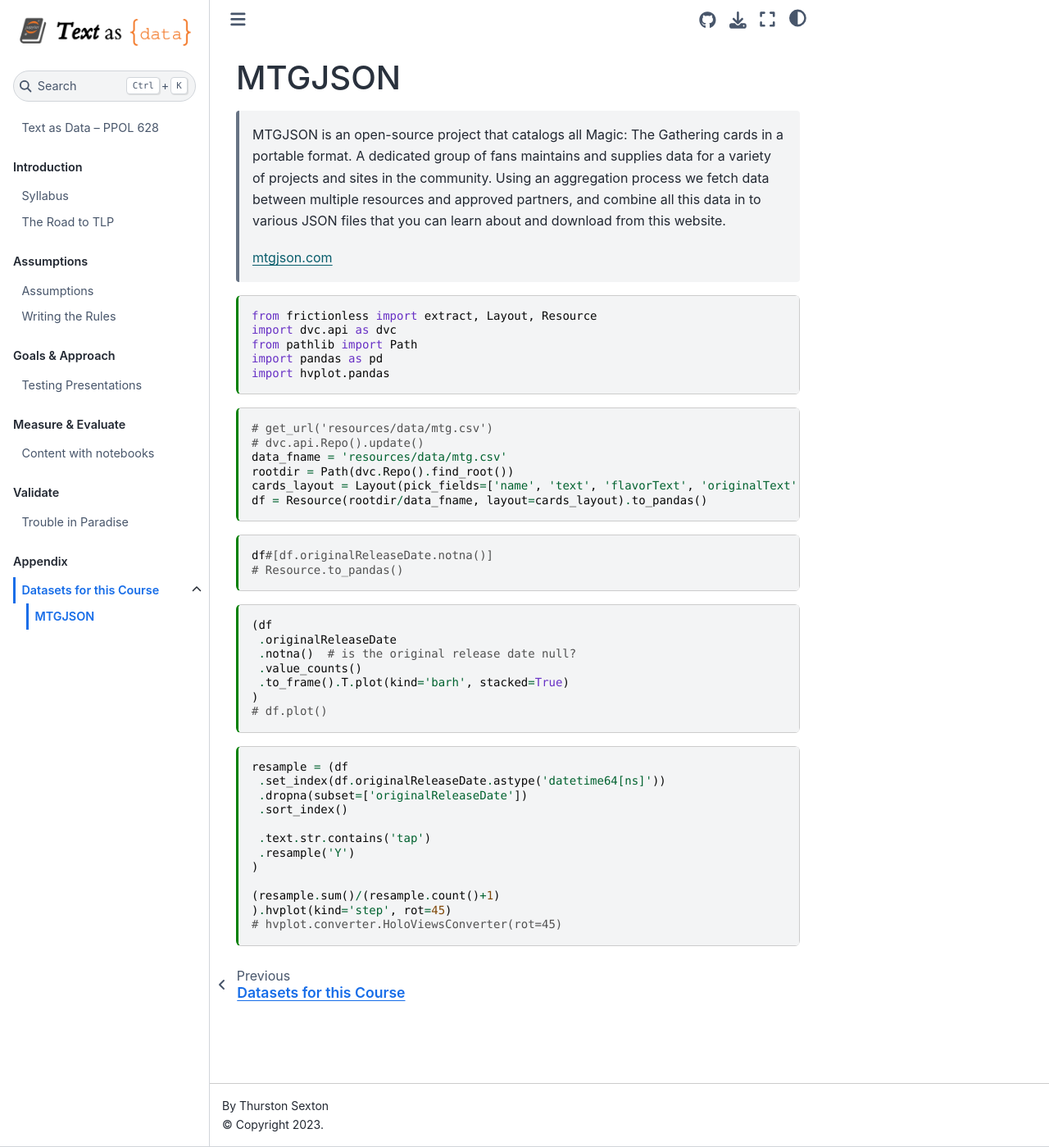
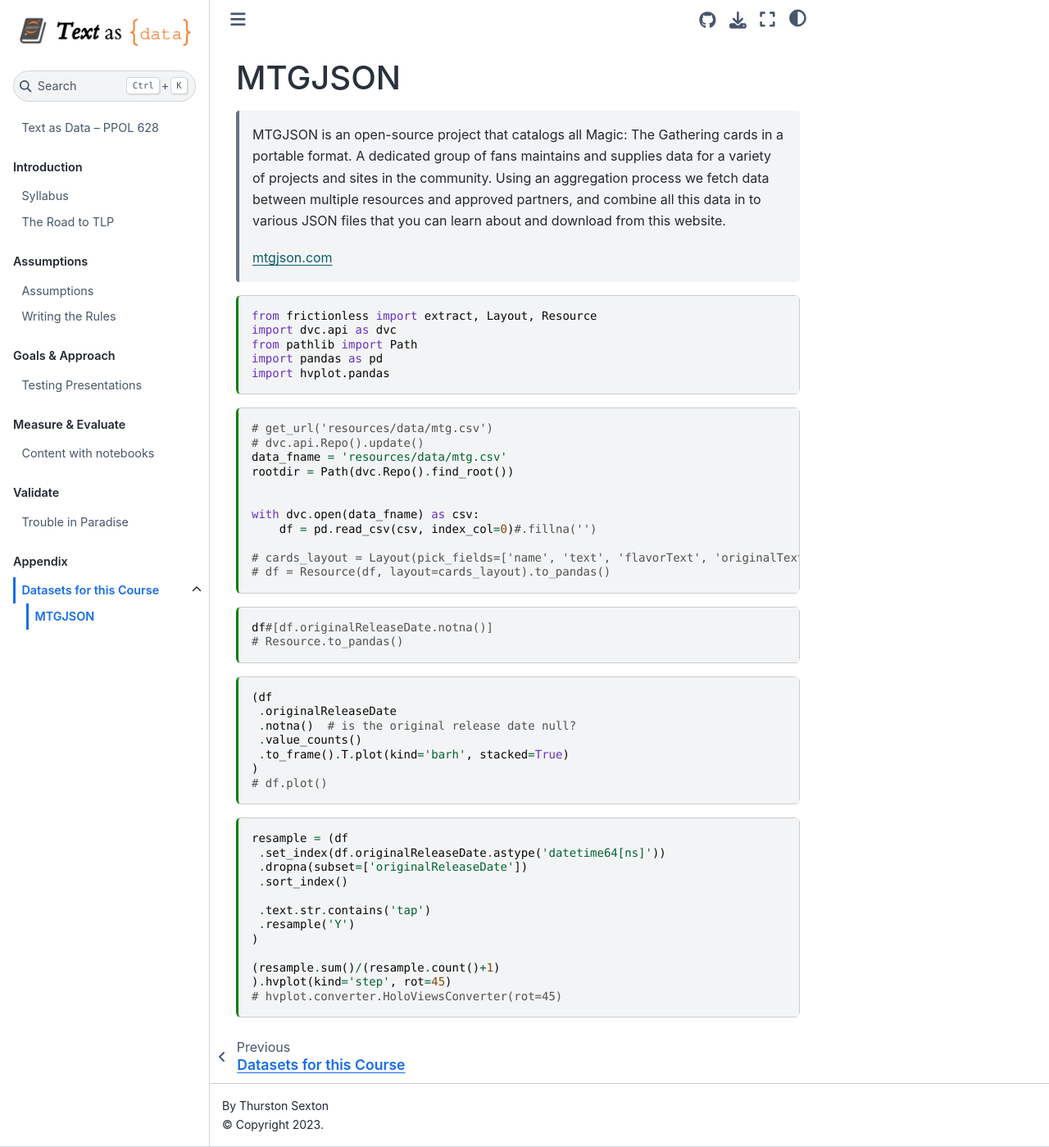
Before and after one commit to TLP-COI/text-data-course, a Jupyter Book: the page built from content/appendix/datasets/mtgjson-nb.md, in a window 1280 px wide and 1399 px high. Shown: the whole window at 82% size. Built offline with Jupyter Book 1.0.4 settings and Sphinx 7.4.7 and the Sphinx Book theme 1.1.4, drawn with Linux system fonts in a browser that asks for light colours.

Commit message:
dvc needs to pull/read

````diff
--- a/content/appendix/datasets/mtgjson-nb.md
+++ b/content/appendix/datasets/mtgjson-nb.md
@@ -30,8 +30,13 @@
 # dvc.api.Repo().update()
 data_fname = 'resources/data/mtg.csv'
 rootdir = Path(dvc.Repo().find_root())
-cards_layout = Layout(pick_fields=['name', 'text', 'flavorText', 'originalText','originalReleaseDate'])
-df = Resource(rootdir/data_fname, layout=cards_layout).to_pandas()
+
+
+with dvc.open(data_fname) as csv:
+    df = pd.read_csv(csv, index_col=0)#.fillna('')
+
+# cards_layout = Layout(pick_fields=['name', 'text', 'flavorText', 'originalText','originalReleaseDate'])
+# df = Resource(df, layout=cards_layout).to_pandas()
 ```
 
 ```{code-cell} ipython3
````
